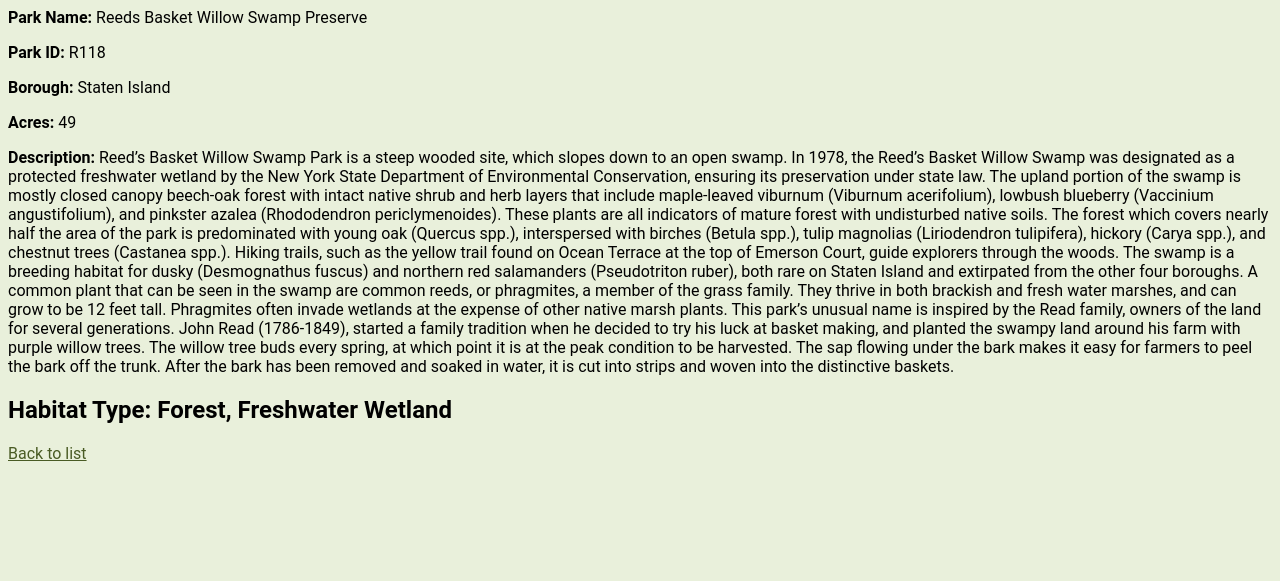
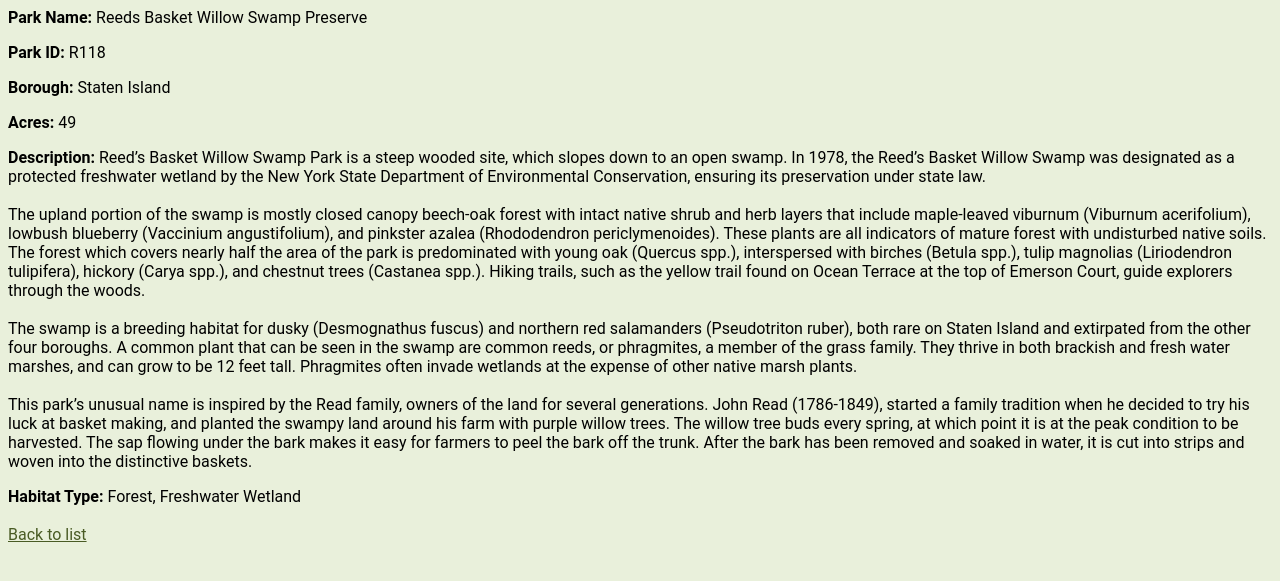
Before and after one commit to annabellamelvin/annabellamelvin.github.io, a Jekyll site: the page Nature_Preserves/parks/R118_49.html, which Jekyll copies as it is, in a window 1280 px wide. Shown: the top 581 px of the page. Built offline with Jekyll 4.4.1, drawn with Linux system fonts in a browser that asks for light colours; part of the change alters nothing that is shown.

```diff
--- a/Nature_Preserves/parks/R118_49.html
+++ b/Nature_Preserves/parks/R118_49.html
@@ -16,8 +16,7 @@
       <p><b>Description: </b>Reed’s Basket Willow Swamp Park is a steep wooded site, which slopes down to an open
          swamp.   In 1978, the Reed’s Basket Willow Swamp was designated as a protected freshwater
          wetland by the New York State Department of Environmental Conservation, ensuring its
-         preservation under state law. &#xD;
-         &#xD;
+         preservation under state law. <br/><br/>
          The upland portion of the swamp is mostly closed canopy beech-oak forest with intact
          native shrub and herb layers that include maple-leaved viburnum (Viburnum acerifolium),
          lowbush blueberry (Vaccinium angustifolium), and pinkster azalea (Rhododendron periclymenoides).
@@ -26,15 +25,13 @@
          (Quercus spp.), interspersed with birches (Betula spp.), tulip magnolias (Liriodendron
          tulipifera), hickory (Carya spp.), and chestnut trees (Castanea spp.). Hiking trails,
          such as the yellow trail found on Ocean Terrace at the top of Emerson Court, guide
-         explorers through the woods. &#xD;
-         &#xD;
+         explorers through the woods. <br/><br/>
          The swamp is a breeding habitat for dusky (Desmognathus fuscus) and northern red salamanders
          (Pseudotriton ruber), both rare on Staten Island and extirpated from the other four
          boroughs.  A common plant that can be seen in the swamp are common reeds, or phragmites,
          a member of the grass family. They thrive in both brackish and fresh water marshes,
          and can grow to be 12 feet tall.  Phragmites often invade wetlands at the expense
-         of other native marsh plants.&#xD;
-         &#xD;
+         of other native marsh plants.<br/><br/>
          This park’s unusual name is inspired by the Read family, owners of the land for several
          generations. John Read (1786-1849), started a family tradition when he decided to
          try his luck at basket making, and planted the swampy land around his farm with purple
@@ -43,6 +40,6 @@
          to peel the bark off the trunk. After the bark has been removed and soaked in water,
          it is cut into strips and woven into the distinctive baskets.
       </p>
-      <h2><b>Habitat Type: </b>Forest, Freshwater Wetland
+      <p><b>Habitat Type: </b>Forest, Freshwater Wetland<br/><br/>
       </h2><a href="https://annabellamelvin.github.io/Nature_Preserves/Parks.html">Back to list</a></body>
 </html>
```
